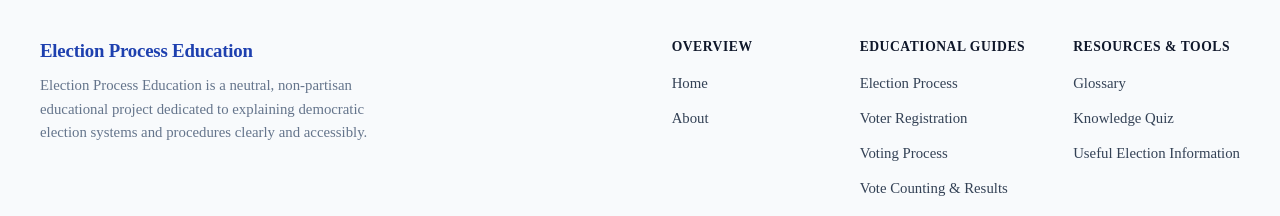
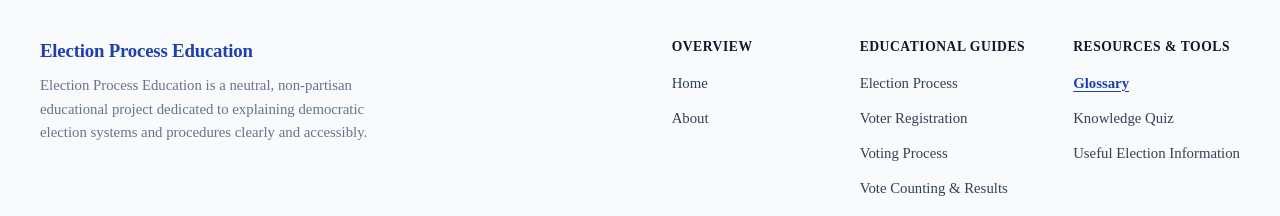
Before and after one commit to devamithra137/Election-Process-Education, a Next.js app: page /glossary in a window 1280 px wide. Shown: the part 1736-1952 px from the top of the page. Built offline with nearby package versions, Linux system fonts and the light colour scheme.

Commit message:
Improve footer link states

```diff
--- a/src/app/globals.css
+++ b/src/app/globals.css
@@ -2330,13 +2330,24 @@ a {
 .footer-link {
   font-size: 0.925rem;
   color: var(--color-foreground-muted);
-  transition: color 0.2s ease;
+  transition: color 0.2s ease, transform 0.2s ease, text-decoration-color 0.2s ease;
   display: inline-block;
+  border-radius: var(--radius-sm);
 }
 
 .footer-link:hover {
   color: var(--color-primary);
   text-decoration: underline;
+  text-underline-offset: 3px;
+  transform: translateX(2px);
+}
+
+.footer-link.active,
+.footer-link[aria-current="page"] {
+  color: var(--color-primary);
+  font-weight: 600;
+  text-decoration: underline;
+  text-underline-offset: 3px;
 }
 
 .footer-bottom {
--- a/src/components/Footer.tsx
+++ b/src/components/Footer.tsx
@@ -1,5 +1,8 @@
+"use client";
+
 import React from "react";
 import Link from "next/link";
+import { usePathname } from "next/navigation";
 
 interface FooterNavGroup {
   title: string;
@@ -34,6 +37,19 @@ const NAV_GROUPS: FooterNavGroup[] = [
 ];
 
 export const Footer: React.FC = () => {
+  const pathname = usePathname();
+
+  const isActiveLink = (href: string): boolean => {
+    if (!pathname) return false;
+    if (href === "/") {
+      return pathname === "/";
+    }
+    if (href.startsWith("#")) {
+      return false;
+    }
+    return pathname === href || pathname.startsWith(`${href}/`);
+  };
+
   return (
     <footer className="footer" aria-label="Site Footer">
       <div className="footer-container">
@@ -51,13 +67,20 @@ export const Footer: React.FC = () => {
                 <div key={group.title} className="footer-nav-group">
                   <h3 className="footer-heading">{group.title}</h3>
                   <ul className="footer-links" role="list">
-                    {group.links.map((link) => (
-                      <li key={link.href}>
-                        <Link href={link.href} className="footer-link">
-                          {link.label}
-                        </Link>
-                      </li>
-                    ))}
+                    {group.links.map((link) => {
+                      const active = isActiveLink(link.href);
+                      return (
+                        <li key={link.href}>
+                          <Link
+                            href={link.href}
+                            className={`footer-link ${active ? "active" : ""}`}
+                            aria-current={active ? "page" : undefined}
+                          >
+                            {link.label}
+                          </Link>
+                        </li>
+                      );
+                    })}
                   </ul>
                 </div>
               ))}
```
